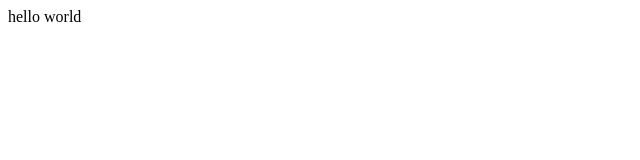
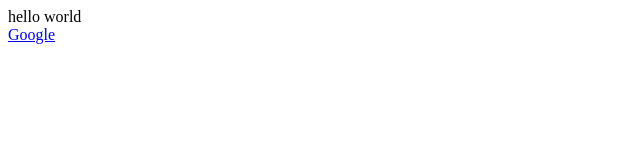
Before and after one commit to tetsuyatmk/staticweb, a plain HTML site: page index.html in a window 1280 px wide. Shown: the full height of the page, 0-640 px from the left. Drawn offline with Linux system fonts and the light colour scheme.

Commit message:
アンカーを追加

```diff
--- a/index.html
+++ b/index.html
@@ -5,6 +5,7 @@
         <title>sample pages</title>
     </head>
     <body>
-        hello world
+        hello world<br>
+        <a href="http://google.co.jp">Google</a>
     </body>
 </html>
```
